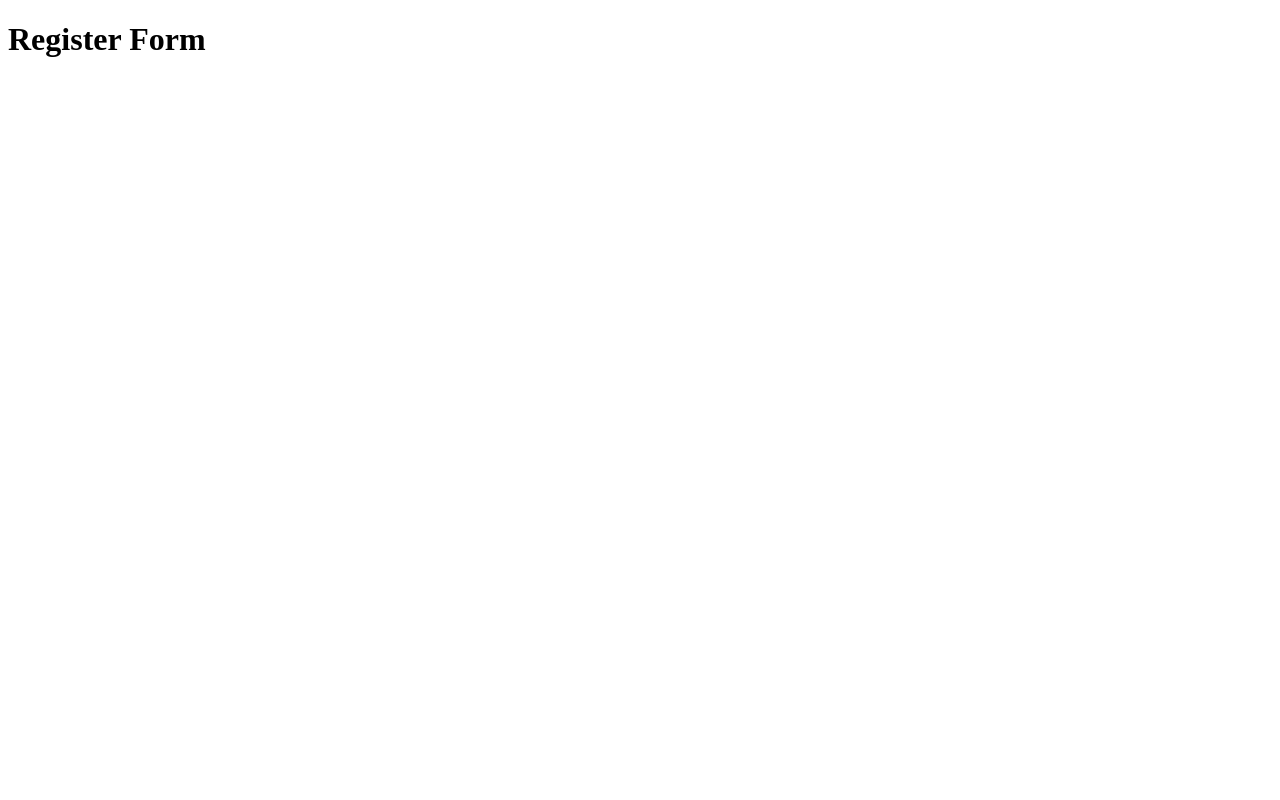
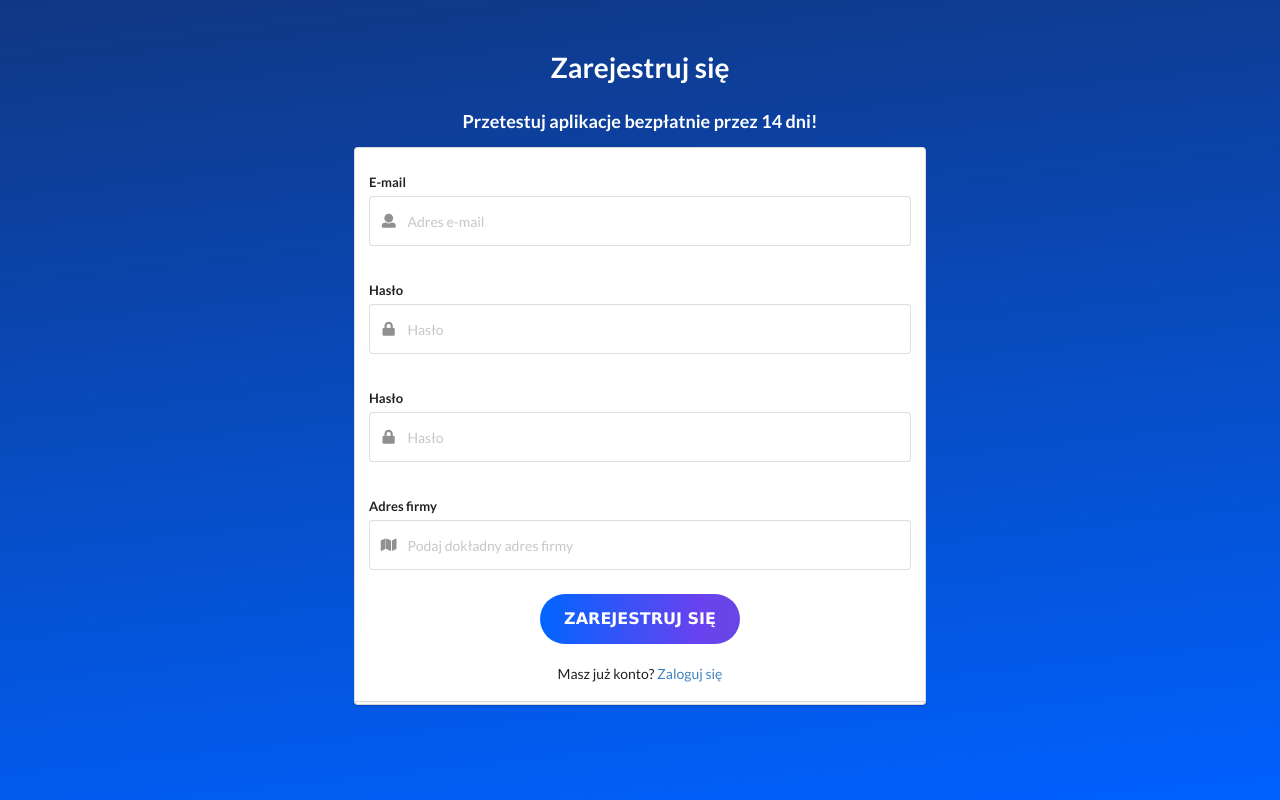
Before and after one commit to Wikkktor/EasyTransport, a Django app: page /konta/rejestracja/ in a window 1280 px wide. Before the commit the page is almost empty. Run offline with Django 4.2, Linux system fonts and the light colour scheme.

Commit message:
Adding register view with form and validation

```diff
--- a/accounts/views.py
+++ b/accounts/views.py
@@ -1,15 +1,36 @@
 from django.contrib.auth import logout
 from django.shortcuts import render, redirect
 from django.views import View
-
+from .validators import register_validator
+from django.contrib.auth.models import User
+from TransportApp.models import Account
+from .geolocation import get_location_lat_long
 
 class Register_view(View):
     def get(self, request):
+        user = request.user.is_authenticated
+        if user:
+            return redirect("main_page")
         return render(request, 'accounts/register.html')
 
+    def post(self, request):
+        email = request.POST.get("email")
+        password = request.POST.get("password")
+        password2 = request.POST.get("password2")
+        address = request.POST.get("address")
+        if register_validator(email, password, password2):
+            user = User(username=email, email=email)
+            user.set_password(password)
+            user.save()
+            geolocation = get_location_lat_long(address)
+            account = Account(user=user, location=address, lat=geolocation[0], long=geolocation[1])
+            account.save()
 
 class Login_view(View):
     def get(self, request):
+        user = request.user.is_authenticated
+        if user:
+            return redirect("main_page")
         return render(request, 'accounts/login.html')
 
 
--- a/static/css/accounts.css
+++ b/static/css/accounts.css
@@ -0,0 +1,79 @@
+:root {
+  --textColor1: #008cff;
+  --textColor2: #fff;
+  --textColor3: #737594;
+}
+
+body {
+    background: rgb(0, 97, 255);
+    background: linear-gradient(354deg, rgba(0, 97, 255, 1) 0%, rgba(16, 55, 131, 1) 100%);
+}
+
+body > .grid {
+    height: 100%;
+}
+
+.column {
+    max-width: 600px;
+}
+
+input {
+    height: 50px;
+}
+
+.button {
+  display: block;
+  margin: 20px 0;
+  min-height: 50px;
+  padding: 13px 24px;
+  font-family: 'Lucida Grande', 'Helvetica', sans-serif;
+  font-size: 16px;
+  line-height: 20px;
+  font-weight: bold;
+  text-transform: uppercase;
+  text-align: center;
+  border: none;
+  border-radius: 4px;
+  outline: none;
+  box-shadow: none;
+  background-color: transparent;
+  background-position: top center;
+  cursor: pointer;
+  transition: 0.3s ease-in-out;
+  transition-property: background, color;
+}
+
+.button2 {
+    margin: auto;
+    color: var(--textColor2);
+    border-radius: 26px;
+    background-image: linear-gradient(90deg, #0065ff, #6942ef, #6554c0, #008cff, #0065ff, #6942ef);
+    background-size: 400%;
+    background-position: 0;
+}
+.button2:hover {
+        background-image: linear-gradient(90deg, rgba(16,55,131,1) 0%, rgba(0,97,255,1) 100%);
+  }
+.green {
+    color: green;
+}
+.red {
+    color: red;
+}
+
+
+label {
+    text-align: left;
+}
+
+.field {
+    padding: 10px 0;
+}
+
+.login_in {
+    margin-top: 20px;
+}
+
+.header .content {
+    color: white;
+}
--- a/static/js/accounts.js
+++ b/static/js/accounts.js
@@ -0,0 +1,16 @@
+window.onload = function () {
+
+    // Validation e-mail
+
+    const e_mail = document.getElementById("email");
+    const e_mail_icon = document.querySelector(".email_icon");
+    e_mail.addEventListener("keyup", (event) => {
+        var re = /\S+@\S+\.\S+/;
+        if (re.test(e_mail.value)) {
+            e_mail_icon.classList.add("green")
+            e_mail.style.borderColor = "green"
+        }
+    });
+
+
+}
--- a/templates/accounts/register.html
+++ b/templates/accounts/register.html
@@ -5,9 +5,71 @@
     <meta name="viewport"
           content="width=device-width, user-scalable=no, initial-scale=1.0, maximum-scale=1.0, minimum-scale=1.0">
     <meta http-equiv="X-UA-Compatible" content="ie=edge">
-    <title>Document</title>
+    <link href="https://cdn.jsdelivr.net/npm/bootstrap@5.0.2/dist/css/bootstrap.min.css" rel="stylesheet"
+          integrity="sha384-EVSTQN3/azprG1Anm3QDgpJLIm9Nao0Yz1ztcQTwFspd3yD65VohhpuuCOmLASjC" crossorigin="anonymous">
+    <script src="https://cdn.jsdelivr.net/npm/bootstrap@5.0.2/dist/js/bootstrap.bundle.min.js"
+            integrity="sha384-MrcW6ZMFYlzcLA8Nl+NtUVF0sA7MsXsP1UyJoMp4YLEuNSfAP+JcXn/tWtIaxVXM"
+            crossorigin="anonymous"></script>
+    <link href="https://cdnjs.cloudflare.com/ajax/libs/semantic-ui/2.4.1/semantic.min.css" rel="stylesheet">
+    <link rel="stylesheet" href="/static/css/accounts.css">
+    <script src="/static/js/accounts.js"></script>
+    <title>EasyTransport Zarejestruj się</title>
 </head>
 <body>
-<h1> Register Form</h1>
+<div class="ui middle aligned center aligned grid">
+    <div class="column">
+        <h1 class="ui header">
+            <div class="content">
+                Zarejestruj się
+            </div>
+        </h1>
+        <h3 class="ui header">
+            <div class="content">
+                Przetestuj aplikacje bezpłatnie przez 14 dni!
+            </div>
+        </h3>
+        <form class="ui large form" method="post">
+            <div class="ui stacked segment">
+                <div class="field">
+                    <label for="email"> E-mail </label>
+                    <div class="ui left icon input">
+                        <i class="user icon email_icon"></i>
+                        <input type="email" name="email" id="email" placeholder="Adres e-mail">
+                    </div>
+                </div>
+                <div class="field">
+                    <label for="password"> Hasło </label>
+                    <div class="ui left icon input">
+                        <i class="lock icon pass_icon"></i>
+                        <input type="password" name="password" id="password" placeholder="Hasło">
+                    </div>
+                </div>
+                <div class="field">
+                    <label for="password2"> Hasło </label>
+                    <div class="ui left icon input">
+                        <i class="lock icon pass_icon"></i>
+                        <input type="password" name="password2" id="password2" placeholder="Hasło">
+                    </div>
+                </div>
+                <div class="field">
+                    <label for="adress"> Adres firmy </label>
+                    <div class="ui left icon input">
+                        <i class="map icon"></i>
+                        <input type="password" name="address" placeholder="Podaj dokładny adres firmy">
+                    </div>
+                </div>
+                <div>
+                    <button type="submit" class="button button2">Zarejestruj się</button>
+                </div>
+                <div class="login_in">
+                    Masz już konto? <a href="#">Zaloguj się</a>
+                </div>
+            </div>
+
+            <div class="ui error message"></div>
+        </form>
+
+    </div>
+</div>
 </body>
 </html>
```
Also changed, not shown: accounts/validators.py (added, +10 -0 lines).
